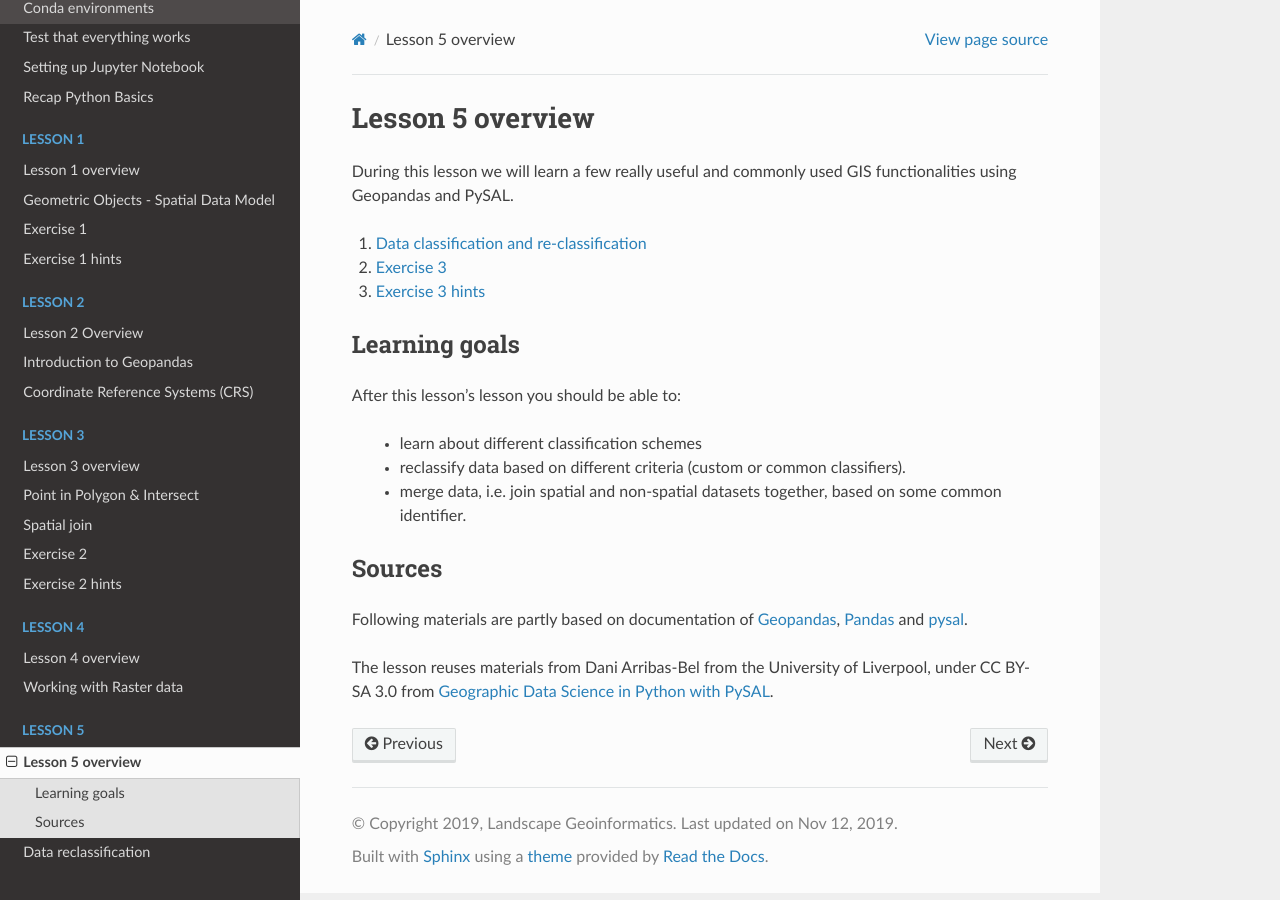
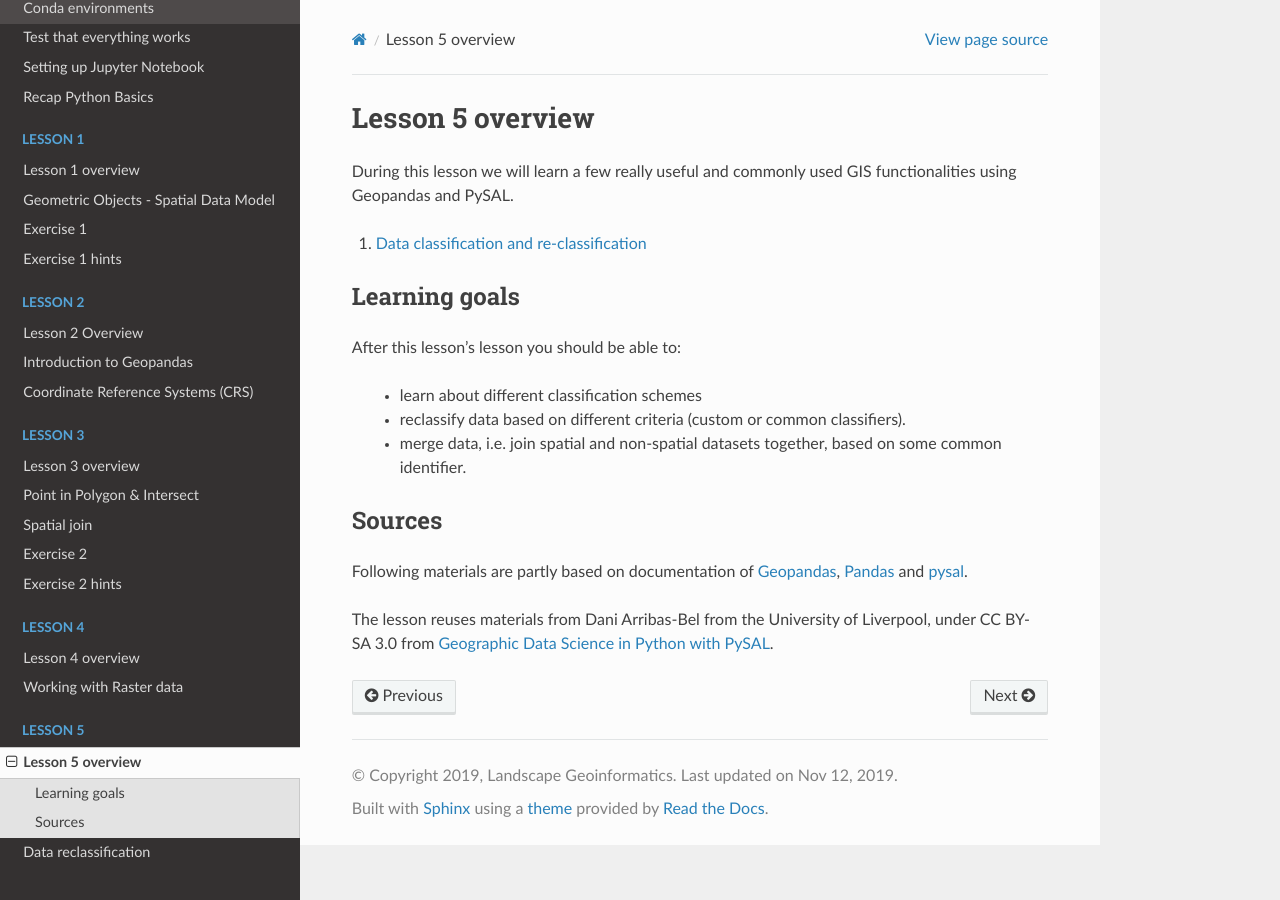
Before and after one commit to LandscapeGeoinformatics/geopython-ut-2019-course, a Sphinx documentation site: the page built from source/L5/overview.rst, in a window 1280 px wide. Built offline with Sphinx 7.4.7 and the Read the Docs theme 2.0.0, drawn with Linux system fonts in a browser that asks for light colours; pages that are not in the unit, such as notebooks, are missing from menus; some of the changed lines change nothing that is shown.

Commit message:
after lesson 4

```diff
--- a/source/L5/overview.rst
+++ b/source/L5/overview.rst
@@ -4,8 +4,10 @@ Lesson 5 overview
 During this lesson we will learn a few really useful and commonly used GIS functionalities using Geopandas and PySAL.
 
 1. :doc:`Data classification and re-classification <reclassify>`
-2. :doc:`Exercise 3 <exercise>`
-3. :doc:`Exercise 3 hints <exercise-hints>`
+
+.. commented:
+    2. :doc:`Exercise 3 <exercise>`
+    3. :doc:`Exercise 3 hints <exercise-hints>`
 
 Learning goals
 --------------
```
